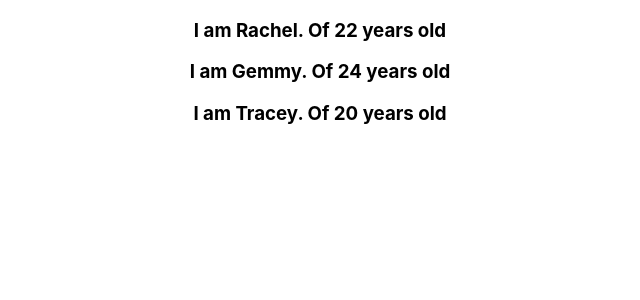
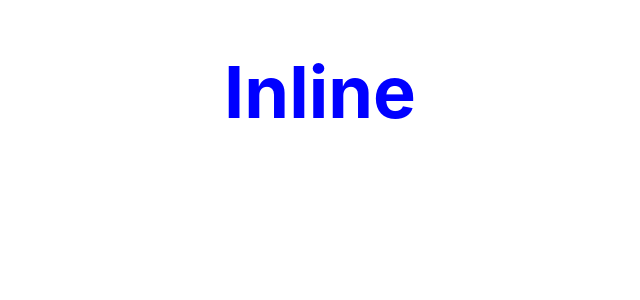
Before and after one commit to jkinathan/Doyou-React, a React (Create React App) app in the folder helloworld/: page / in a window 1280 px wide. Shown: the top 300 px of the page, without its empty margins (320-960 px from the left). Built offline with nearby package versions, Linux system fonts and the light colour scheme.

Commit message:
myinline css

```diff
--- a/helloworld/src/App.js
+++ b/helloworld/src/App.js
@@ -7,7 +7,7 @@
 import Parent from './components/Parent';
 import Usergreeting from './components/Usergreeting';
 import NameList from './components/NameList';
-
+import Inline from './components/Inline';
 
 function App() {
   return (
@@ -21,7 +21,8 @@
             {/* <Parent></Parent>
              */}
              {/* <Usergreeting></Usergreeting> */}
-             <NameList></NameList>
+             {/* <NameList></NameList> */}
+             <Inline></Inline>
         </div>
 
       }
--- /dev/null
+++ b/helloworld/src/components/Inline.js
@@ -0,0 +1,17 @@
+import React from 'react'
+
+
+const heading = {
+    fontSize: '72px',
+    color: 'blue'
+}
+function Inline() {
+    return (
+        <div>
+            <h1 style={heading}>Inline</h1>
+
+        </div>
+    )
+}
+
+export default Inline
```
